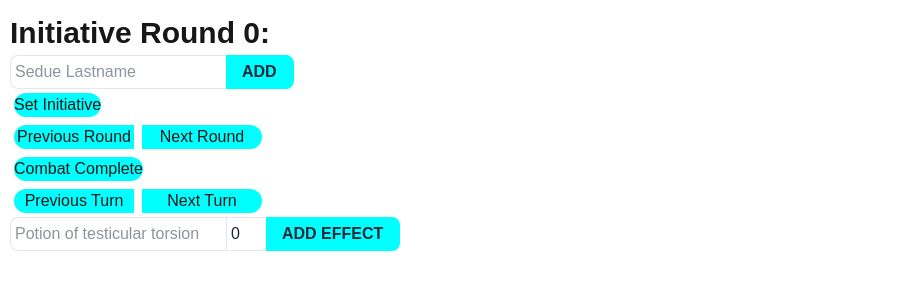
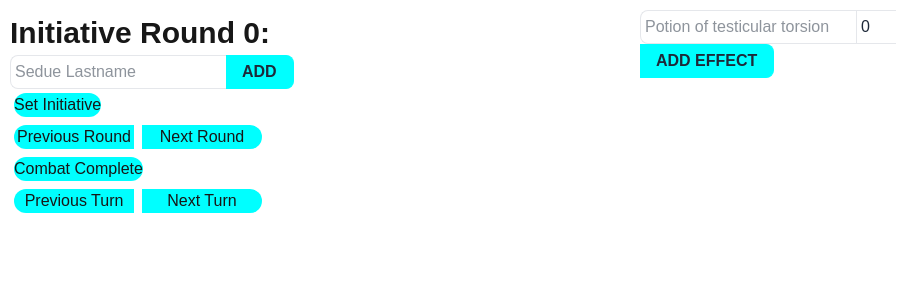
Before and after one commit to gman4161/ReactInitiativeTrackerDND, a Next.js app: page / in a window 1280 px wide. Shown: the top 300 px of the page, without its empty margins (0-923 px from the left). Built offline with nearby package versions, Linux system fonts and the light colour scheme.

Commit message:
Effect side swap

```diff
--- a/app/page.tsx
+++ b/app/page.tsx
@@ -132,6 +132,7 @@ export default function Home() {
 
   return (<>
   <main>
+    <div className="grid grid-cols-2">
       <div>
         <p className="
         text-[30px] font-bold
@@ -161,6 +162,7 @@ export default function Home() {
               >X</button>
   {/* display and allow changes for the initiative of each player */}
               <input type="number"
+                step="0.1"
                 className="
                 w-12 outline-2 text-center
                 rounded-full mx-1
@@ -330,6 +332,7 @@ export default function Home() {
         ))}
         </ul>
       </div>
+    </div>
   </main>
   </>);
 }
```
Lines whose indentation alone changed are shown as unchanged.
